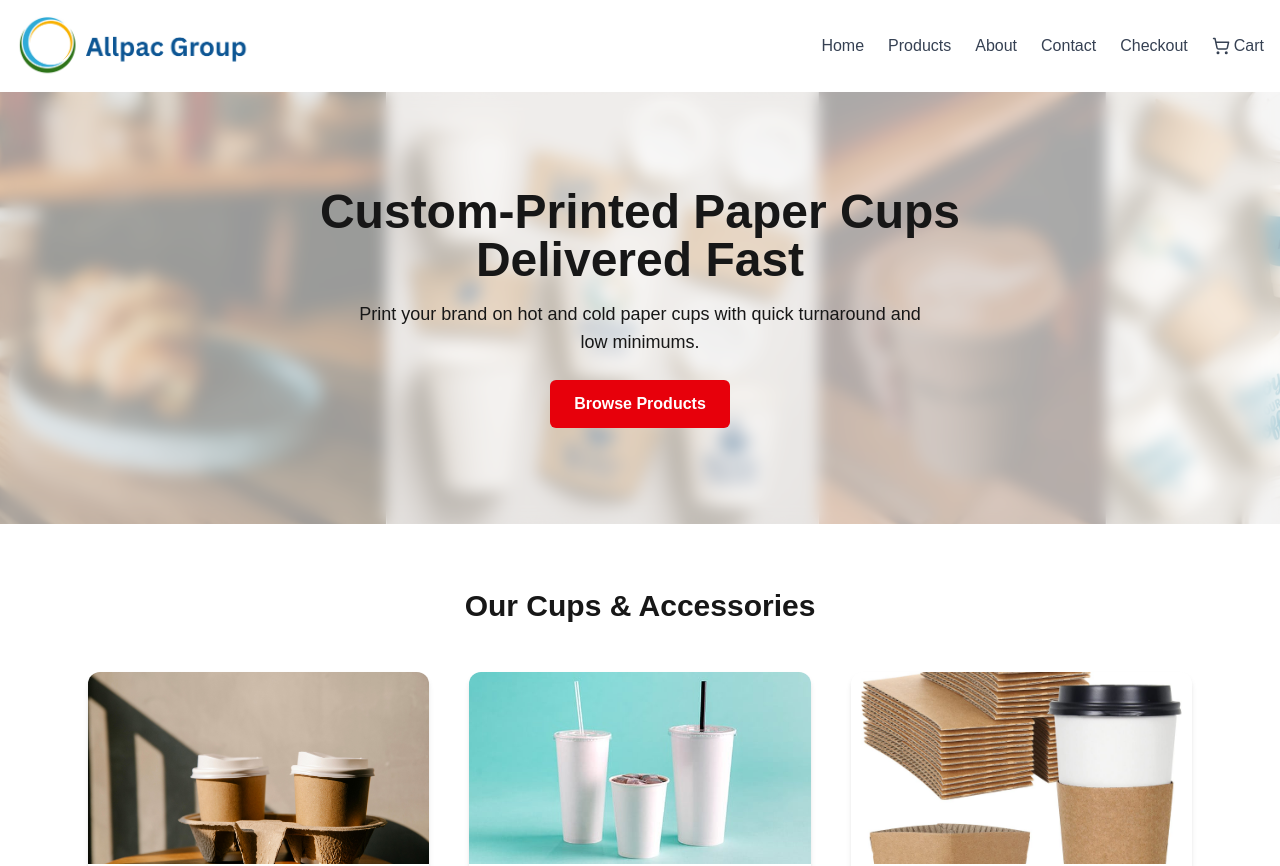
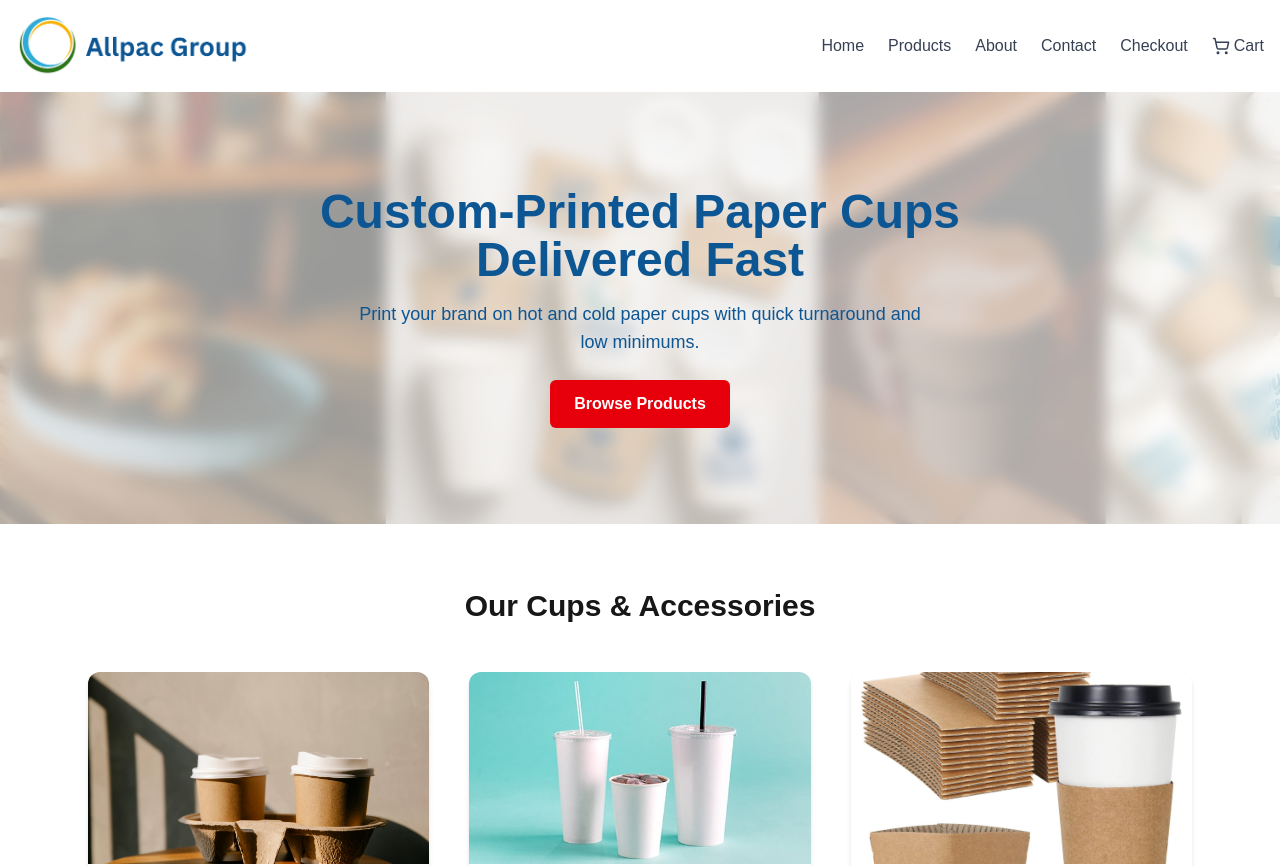
Before and after one commit to Emadedin1/allpacstore, a Next.js app in the folder frontend/: page / in a window 1280 px wide. Shown: the top 866 px of the page. Built offline with nearby package versions, Linux system fonts and the light colour scheme.

Commit message:
Fix dark mode text color issue with inline brand color

```diff
--- a/frontend/src/app/page.jsx
+++ b/frontend/src/app/page.jsx
@@ -8,10 +8,16 @@ export default function HomePage() {
       >
         <div className="absolute inset-0 bg-white/80 sm:bg-white/60 backdrop-blur-sm"></div>
         <div className="relative z-10 max-w-3xl mx-auto">
-          <h1 className="text-4xl sm:text-5xl font-bold mb-4 !text-allpac">
+          <h1
+            className="text-4xl sm:text-5xl font-bold mb-4"
+            style={{ color: "#0d5694" }}
+          >
             Custom-Printed Paper Cups Delivered Fast
           </h1>
-          <p className="text-lg mb-6 max-w-xl mx-auto !text-allpac">
+          <p
+            className="text-lg mb-6 max-w-xl mx-auto"
+            style={{ color: "#0d5694" }}
+          >
             Print your brand on hot and cold paper cups with quick turnaround and low minimums.
           </p>
           <a
--- a/frontend/tailwind.config.js
+++ b/frontend/tailwind.config.js
@@ -1,5 +1,7 @@
 /** @type {import('tailwindcss').Config} */
 module.exports = {
+  darkMode: false,
+
   content: [
     "./src/**/*.{js,ts,jsx,tsx}", // already included in your config
   ],
```
